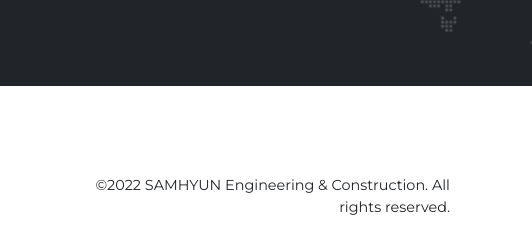
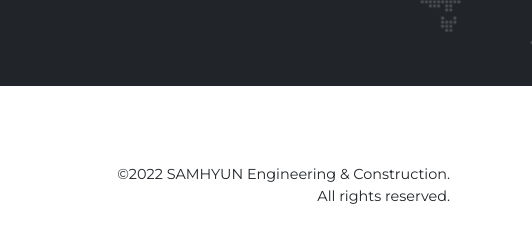
Before and after one commit to samhyun-enc/samhyun-enc, a plain HTML site: page index.html in a window 1280 px wide. Shown: the part 5058-5300 px from the top of the page, 748-1280 px from the left. Drawn offline with nearby package versions, Linux system fonts and the light colour scheme.

Commit message:
Update index.html

```diff
--- a/index.html
+++ b/index.html
@@ -279,7 +279,7 @@
                     <div class="col-lg-4 my-3 my-lg-0">
 						<img class="footer-shenc" src="assets/img/team/logo2.jpg" alt="..."/><br/>SamHyun-ENC Co., Ltd.<br/>Corporate SSN : 183-88-02655
                     </div>
-                    <div class="col-lg-4 text-lg-end"><br/><br/><br/> ©2022 SAMHYUN Engineering & Construction. All rights reserved.
+                    <div class="col-lg-4 text-lg-end"><br/><br/>&copy;2022 SAMHYUN Engineering & Construction.<br/>All rights reserved.
                     </div>
                 </div>
             </div>
```
